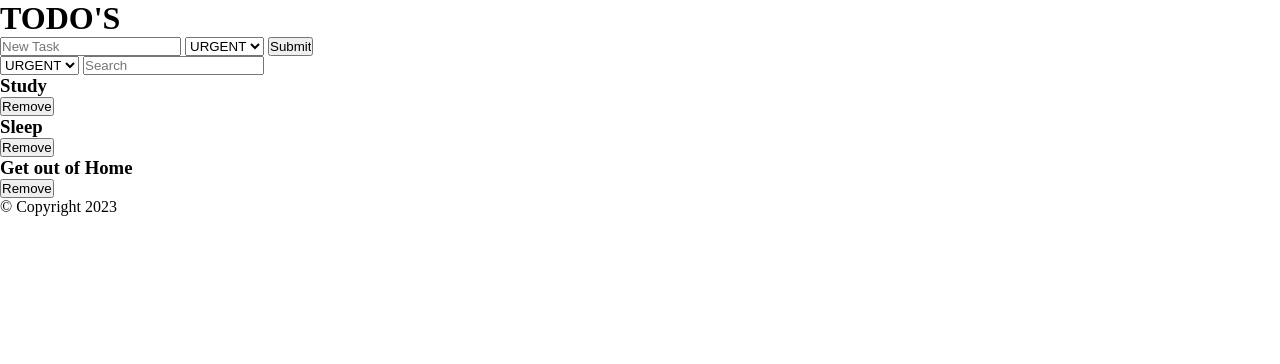
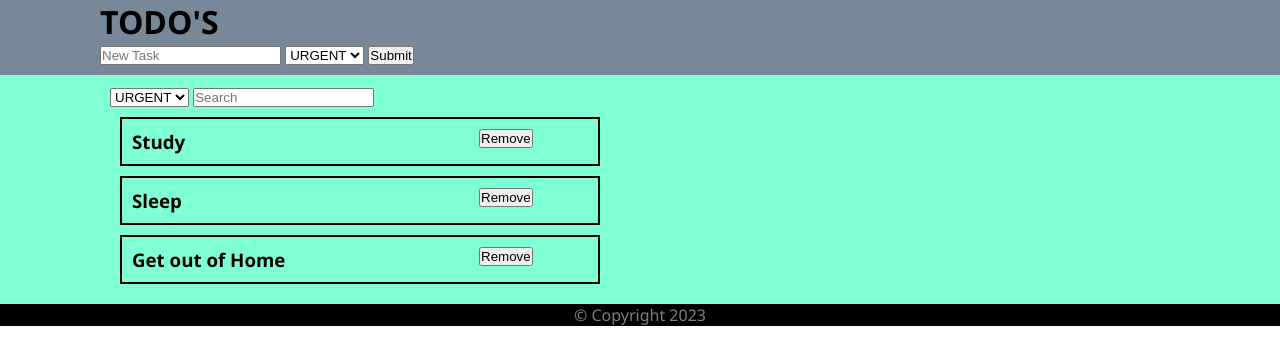
Before and after one commit to AlbertoMarLor/todos, a plain HTML site: page index.html in a window 1280 px wide. Drawn offline with Linux system fonts and the light colour scheme.

Commit message:
retoques en html y maquetacion css

```diff
--- a/css/style.css
+++ b/css/style.css
@@ -3,3 +3,51 @@
     padding: 0;
     box-sizing: border-box;
 }
+
+body {
+
+    font-family: 'Segoe UI', Tahoma, Geneva, Verdana, sans-serif;
+    font-size: 1em;
+}
+
+header {
+
+    background-color: lightslategray;
+    padding-bottom: 10px;
+}
+
+.container {
+
+    max-width: 500px;
+    margin: 0px 100px;
+}
+
+
+main {
+
+    background-color: aquamarine;
+    padding: 10px;
+
+}
+
+footer {
+
+    background-color: black;
+    color: grey;
+    text-align: center;
+}
+
+article {
+    display: flex;
+    margin: 10px;
+    padding: 10px;
+    border: 2px solid black;
+    position: relative;
+
+}
+
+article button {
+
+    position: absolute;
+    left: 75%;
+}
--- a/index.html
+++ b/index.html
@@ -63,20 +63,20 @@
                     </article>
                 </div>
         </div>
+    </main>
+    <footer>
 
-        <footer>
-
-            <p> &copy Copyright 2023</p>
+        <p> &copy Copyright 2023</p>
 
 
-        </footer>
+    </footer>
 
 
-        </section>
+    </section>
 
 
 
-    </main>
+
 
 
 
```
